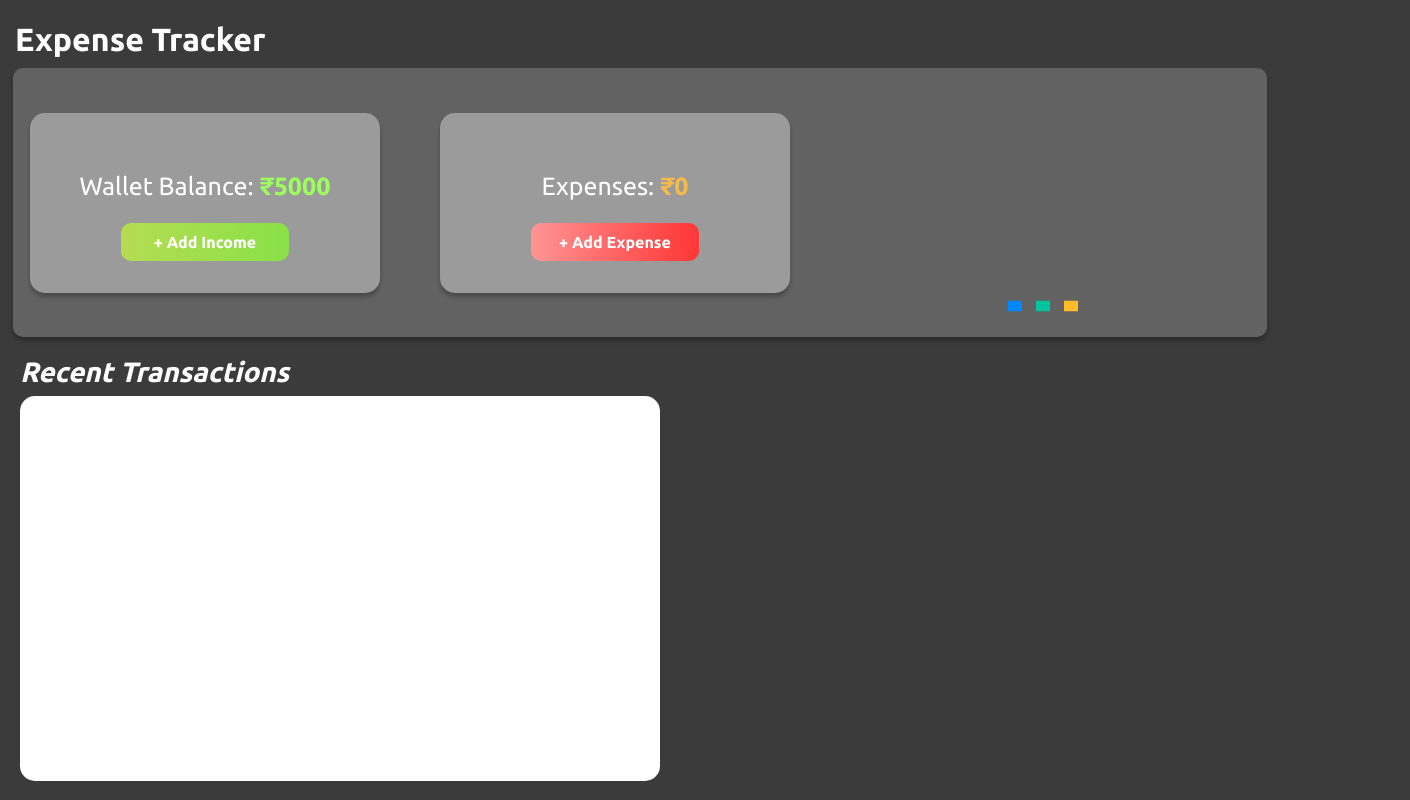
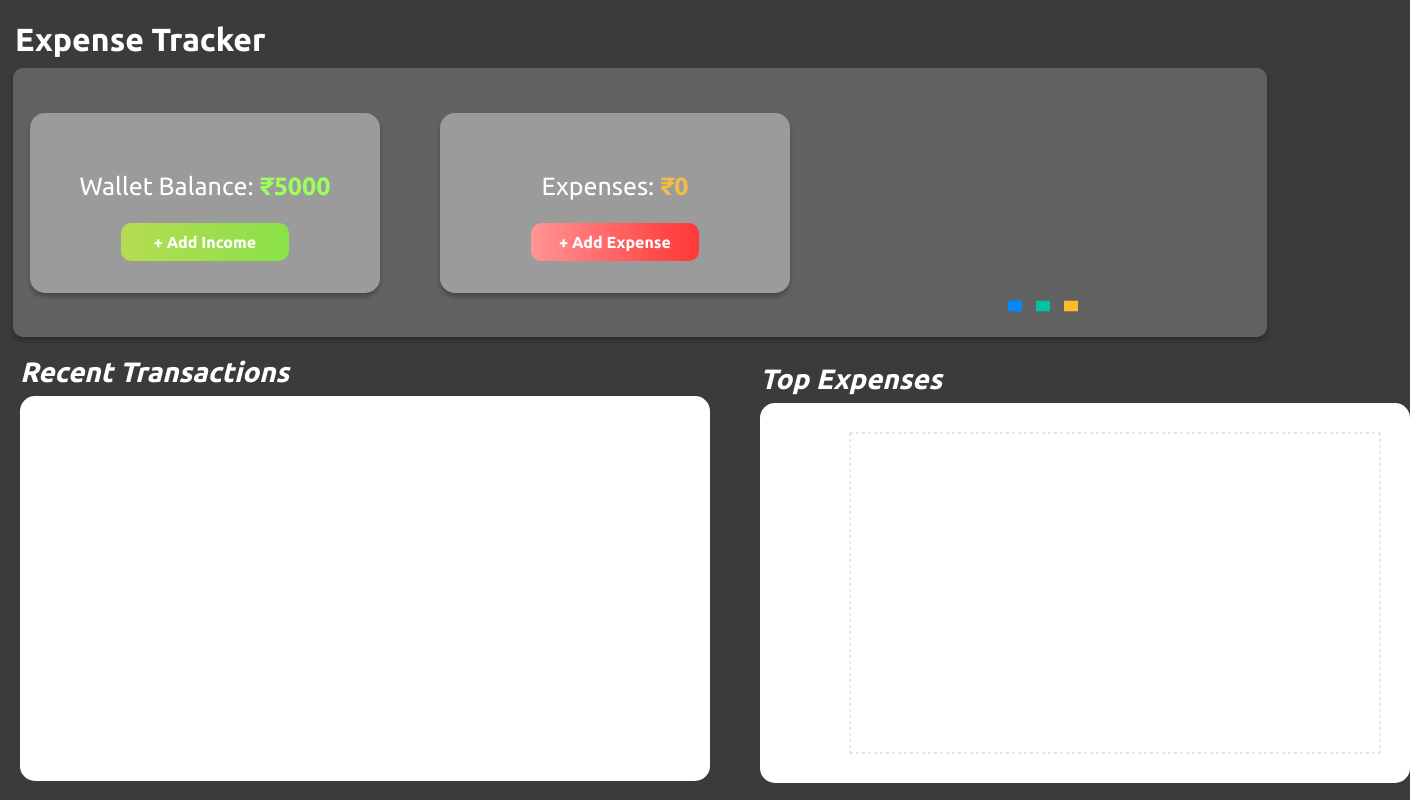
Before and after one commit to RammeharChahar/expense-tracker, a React (Create React App) app: page / in a window 1280 px wide. Shown: the whole page, 1410 px wide, since content can reach past the window. Built offline with nearby package versions, Linux system fonts and the light colour scheme.

Commit message:
code submitted

```diff
--- a/src/Expense-1/TopExpense.css
+++ b/src/Expense-1/TopExpense.css
@@ -109,7 +109,7 @@
   display: flex;
   flex-direction: row;
   align-items: center;
-  gap: 180px;
+  gap: 240px;
 }
 .text_heading {
   color: white;
@@ -122,7 +122,7 @@
   margin-bottom: 8px;
 }
 .left_div {
-  width: 600px !important;
+  width: 650px !important;
   height: 345.03px;
   border-radius: 15px;
   background: white;
@@ -219,7 +219,7 @@
   margin-top: 12px;
 }
 .right_wrapper {
-  width: 200px;
+  width: 400px !important;
 }
 .right_main_heading {
   font-family: 'Ubuntu';
@@ -235,7 +235,7 @@
   margin-top: 18px;
 }
 .right_div{
-  width: 600px;
+  width: 600px !important;
   height: 330px;
   background: white;
   border-radius: 15px;
--- a/src/Expense-1/TopExpense.jsx
+++ b/src/Expense-1/TopExpense.jsx
@@ -247,7 +247,7 @@ function TopExpense() {
            </div>
       </div>
 
-      {/* <div className="right_wrapper">
+      <div className="right_wrapper">
         <h1 className="right_main_heading">Top Expenses</h1>
         <div className="right_div">
         <ResponsiveContainer width="100%" height={360}>
@@ -263,8 +263,8 @@ function TopExpense() {
           <Bar dataKey="value" fill="#8884d8" />
         </BarChart>
       </ResponsiveContainer>
-        </div> */}
-      {/* </div> */}
+        </div>
+       </div>
       </div>
     </div>
   );
```
